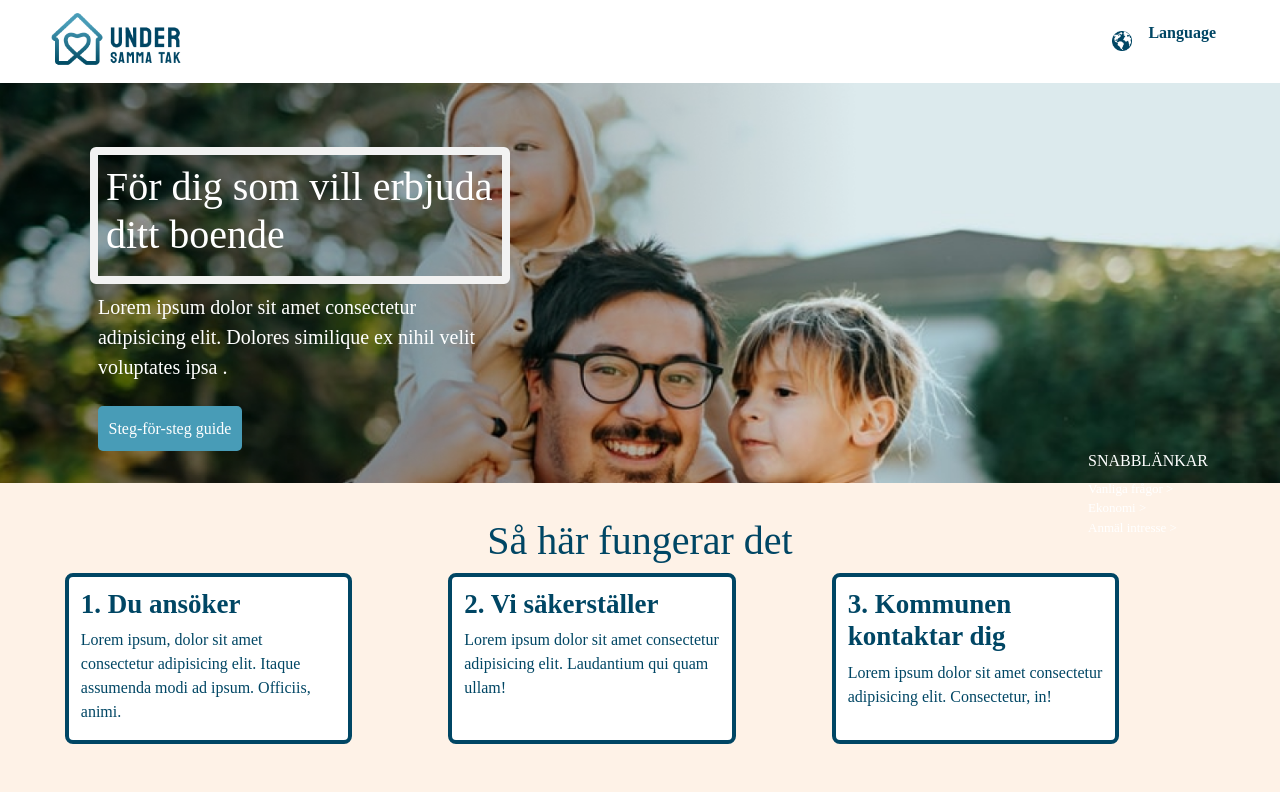
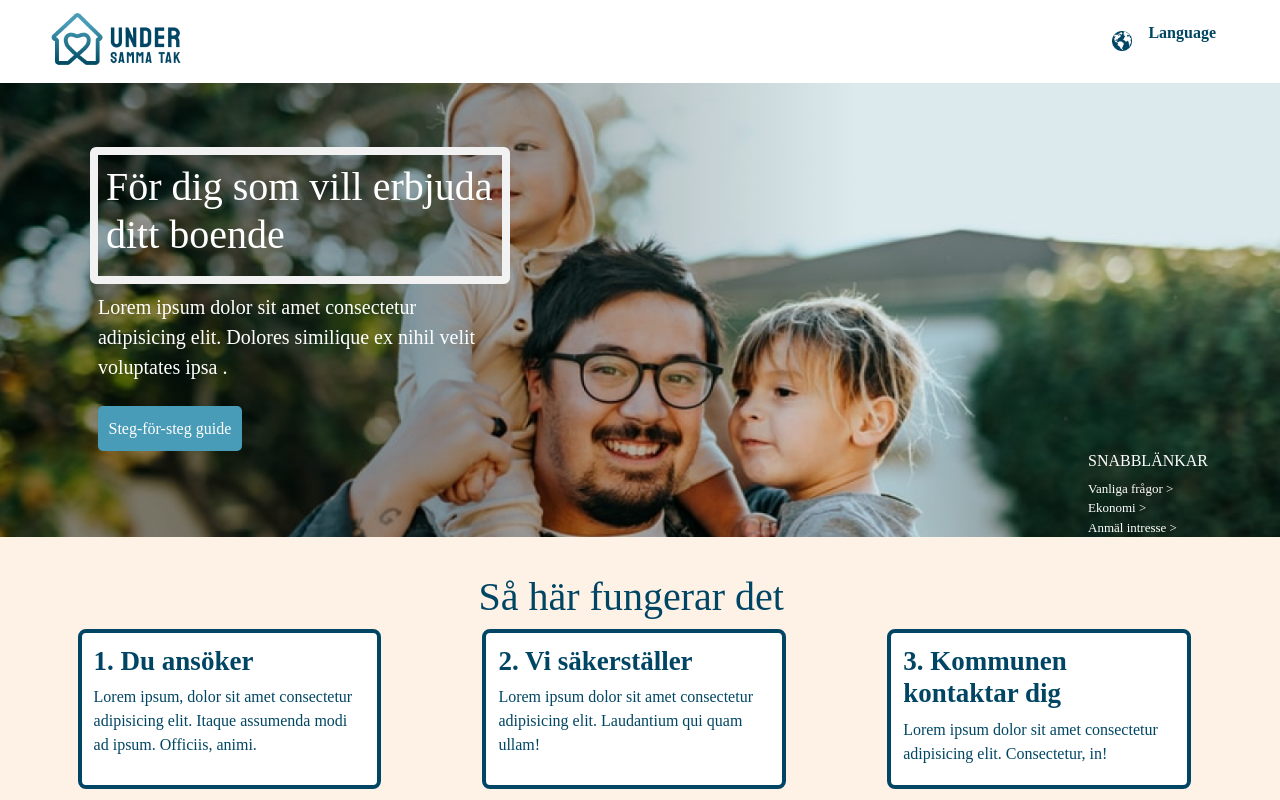
Before and after one commit to knyttali/under-samma-tak, a Next.js app: page / in a window 1280 px wide. Shown: the top 800 px of the page. Built offline with nearby package versions, Linux system fonts and the light colour scheme; a web font is replaced by a local one.

Commit message:
lite mer css fixes

```diff
--- a/components/IntroContainer.js
+++ b/components/IntroContainer.js
@@ -6,7 +6,7 @@ const IntroContainer = () => {
 
     <div className="introContainer">
 
-    <div className="introTextContent d-flex flex-column">
+      <div className="introTextContent d-flex flex-column">
 
           <div className="introHeader">
               <h1 id="introtext">För dig som vill erbjuda ditt boende</h1>
@@ -20,7 +20,7 @@ const IntroContainer = () => {
             <IntroButton/>
           </div>
 
-    </div>
+      </div>
 
       <div className ="fastLinks d-flex flex-column">
           <h4>SNABBLÄNKAR </h4>
--- a/components/MainContentContainer.js
+++ b/components/MainContentContainer.js
@@ -10,10 +10,8 @@ const MainContentContainer = () => {
 
     <div className="content-div-left content-div d-flex col-5" id="contentSim">
 
-      <div id="bild1"  className = "content-img">
-        <div className ="img-content">
+      <div id="bild1"  className = "content-img" >
         <Image src={train} alt="boardingTrain" />
-        </div>
       </div>
 
       <div id="textcontent1">
--- a/styles/globals.css
+++ b/styles/globals.css
@@ -70,7 +70,7 @@ p{
   background-image: url("../public/Images/family.png");
   background-repeat: no-repeat;
   background-size: cover;
-  height: 50vh;
+  min-height: 50vh;
 }
 .introTextContent{
   max-width: 420px;
@@ -98,6 +98,7 @@ p{
 .fastLinks{
   margin-left: 85%;
   color: white;
+  bottom: 0px;
 }
 .fastLinks h4{
   font-size: medium;
@@ -113,25 +114,28 @@ p{
   color: #004664;
 }
 
+
+
+.snake {
+  background-color: #fef2e7;
+  padding-left: 7%;
+
+  min-height: 40vh;
+
+}
 .snake h1
 {
   text-align: center;
   padding-top: 3%;
   color: #004664;
-}
-
-.snake {
-  background-color: #fef2e7;
-   padding-left: 6%;
-  padding-right: 6%;
-
+  margin-right:9% ;
 }
 
 .snakebox {
   background-color: white;
   border: #004664 4px solid;
   border-radius: 8px;
-
+  min-height: 20vh;
   padding-left: 2%;
   padding-top: 1%;
 }
@@ -181,6 +185,7 @@ p{
   border-top-left-radius: 8px;
   border-top-right-radius: 8px;
 }
+
 .contentButtonPara{
   margin-bottom: 0px;
   margin-left: 3%;
```
